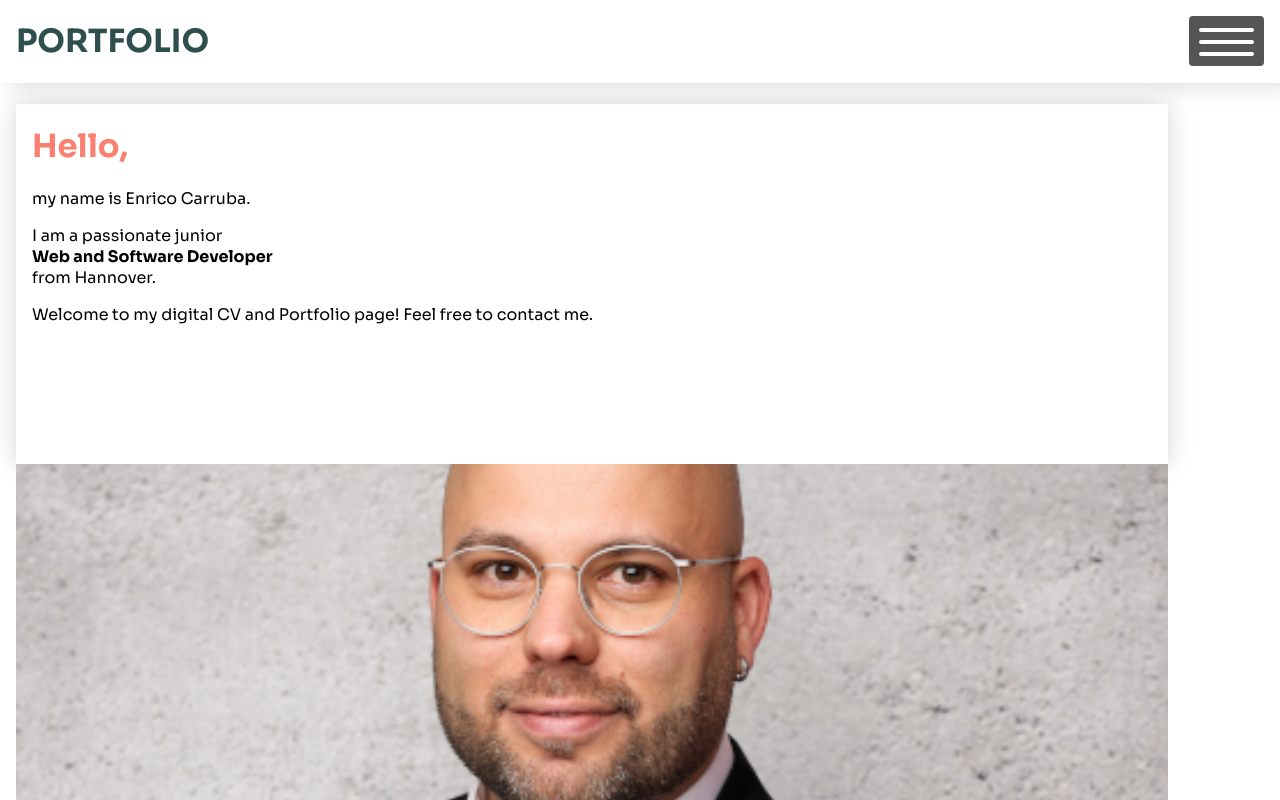
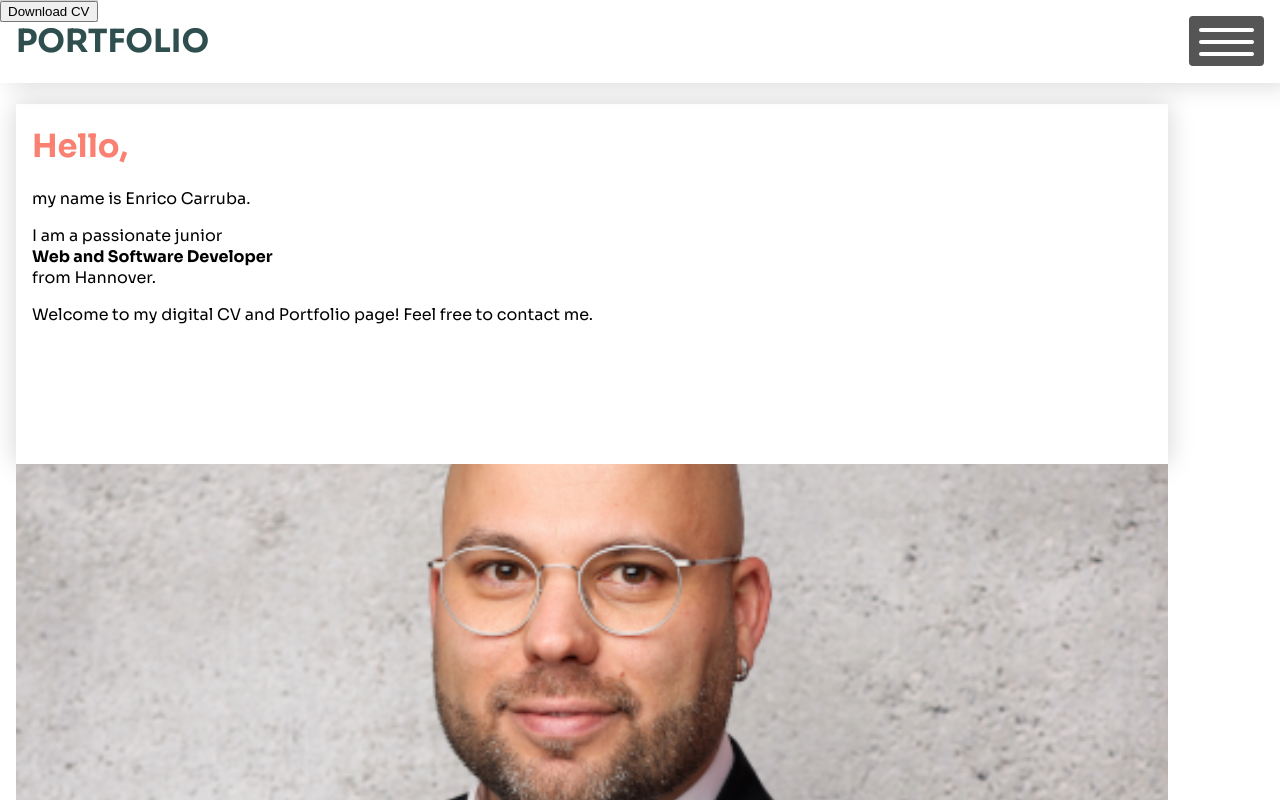
Before and after one commit to EnricoCarruba/cv-vue-lightmode, a Vue app: page / in a window 1280 px wide. Both pictures are taken after a click on the element 1226 px from the left and 41 px from the top of the page. Shown: the top 800 px of the page. Built offline with nearby package versions, Linux system fonts and the light colour scheme.

Commit message:
add download method to navigation

```diff
--- a/package.json
+++ b/package.json
@@ -10,7 +10,8 @@
   "dependencies": {
     "bootstrap-icons": "^1.8.1",
     "core-js": "^3.8.3",
-    "vue": "^3.2.13"
+    "vue": "^3.2.13",
+    "vue-router": "^4.0.15"
   },
   "devDependencies": {
     "@babel/core": "^7.12.16",
--- a/src/components/hamburgerMenu.vue
+++ b/src/components/hamburgerMenu.vue
@@ -1,5 +1,5 @@
 <template>
-    <div class="hamburger-container" @click="toggle(); $emit('someEvent')">
+    <div class="hamburger-container" @click="toggle(); $emit('click-event')">
         <div class="hamburg">
             <span class="line"></span>
             <span class="line"></span>
--- a/src/components/newHeader.vue
+++ b/src/components/newHeader.vue
@@ -1,8 +1,14 @@
 <template>
     <div class="navigation">
         <h1 class="navigation-header">PORTFOLIO</h1>
-        <hamburger-menu class="hamburger-menu" @some-event="callback"/>
+        <hamburger-menu class="hamburger-menu" @click-event="toggleNavigationList()"/>
+            <div class="navigation-list" v-show="isToggledHeaderNavigation">
+            <button @click="download()">Download CV</button>
+            </div>
     </div>
+
+
+
     <div class="header-text-container">
         <div class="header-text">
             <h1>Hello,</h1>
@@ -23,14 +29,23 @@
 import hamburgerMenu from "./hamburgerMenu.vue";
 
 export default {
+    data() {
+        return {
+            isToggledHeaderNavigation: false,
+        }
+    },
     components: {
         hamburgerMenu,
     },
     methods: {
-        callback(){
-            console.log("emit funktioniert");
+        toggleNavigationList(){
+            this.isToggledHeaderNavigation = !this.isToggledHeaderNavigation;
+        },
+        download(){
+            window.open("URL");
         }
-    }
+    },
+
 }
 </script>
 <style>
@@ -60,13 +75,14 @@ export default {
     margin-left: 1rem;
 }
 
-#hello {
-    color: salmon;
+.navigation-list{
+    background-color: lightgrey;
+    position: fixed;
+
 }
 
-#my-name-is {
-    font-weight: 300;
-    color: black;
+.navigation-list-items{
+    list-style-type: none;
 }
 
 .header-text-container{
--- a/src/components/toggleButtons.vue
+++ b/src/components/toggleButtons.vue
@@ -1,5 +1,6 @@
 <template>
     <h1>Toggle</h1>
+    <component :is="currentView" />
 </template>
 
 <script>
```
Also changed, not shown: 2 other files (tests, documents, lock files or other folders).
